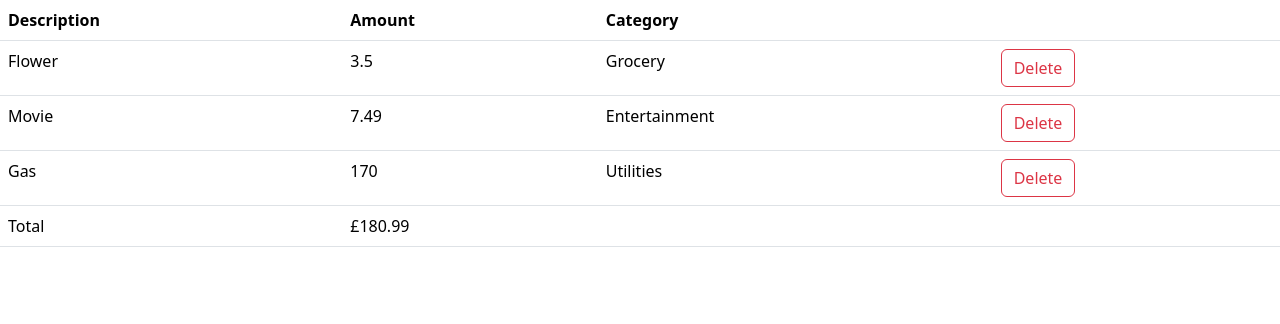
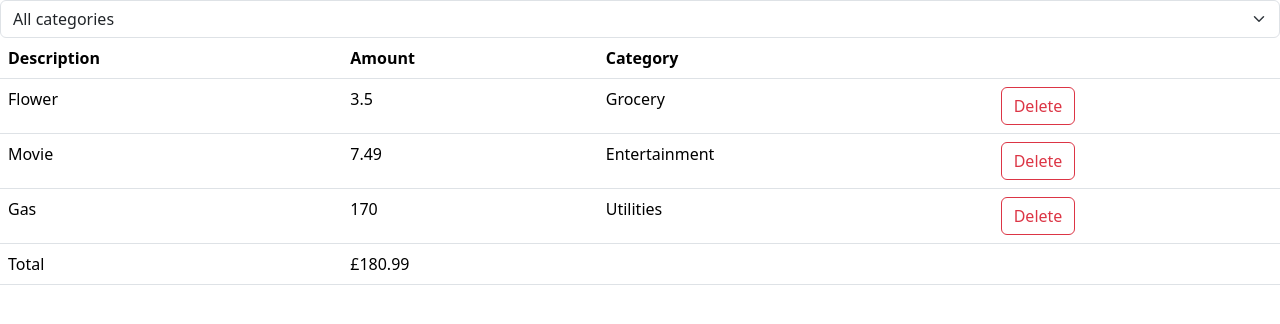
Before and after one commit to ilham-saleh/expense-tracker-ts, a React (Vite) app: page / in a window 1280 px wide. Shown: the top 324 px of the page. Built offline with nearby package versions, Linux system fonts and the light colour scheme.

Commit message:
create Categories component

```diff
--- a/src/App.tsx
+++ b/src/App.tsx
@@ -4,8 +4,9 @@ import { useState } from "react";
 // CSS
 import "./App.css";
 
-import ExpenseList from "./components/ExpenseList/ExpenseList.tsx";
+import ExpenseList from "./components/ExpenseList.tsx";
 import data from "./data.ts";
+import ExpenseFilter from "./components/ExpenseFilter.tsx";
 
 function App() {
   const [expenses, setExpenses] = useState(data);
@@ -16,6 +17,7 @@ function App() {
 
   return (
     <div>
+      <ExpenseFilter />
       <ExpenseList expenses={expenses} onDelete={(id) => handleDelete(id)} />
     </div>
   );
--- /dev/null
+++ b/src/components/ExpenseFilter.tsx
@@ -0,0 +1,14 @@
+const ExpenseFilter = () => {
+  return (
+    <div>
+      <select className="form-select">
+        <option value="">All categories</option>
+        <option value="">All categories</option>
+        <option value="">All categories</option>
+        <option value="">All categories</option>
+      </select>
+    </div>
+  );
+};
+
+export default ExpenseFilter;
```
Also changed, not shown: src/components/ExpenseList.tsx (renamed from src/components/ExpenseList/ExpenseList.tsx).
